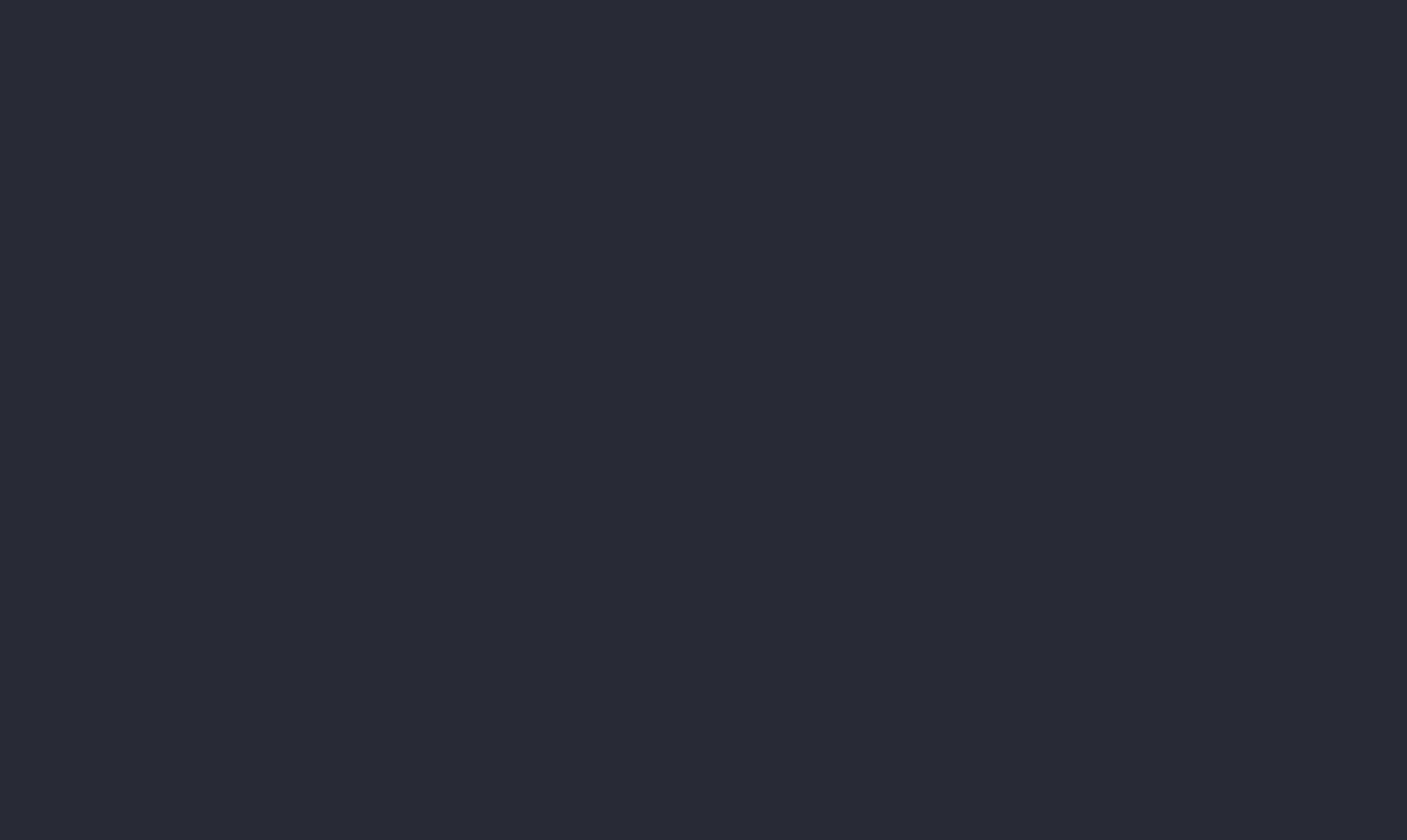
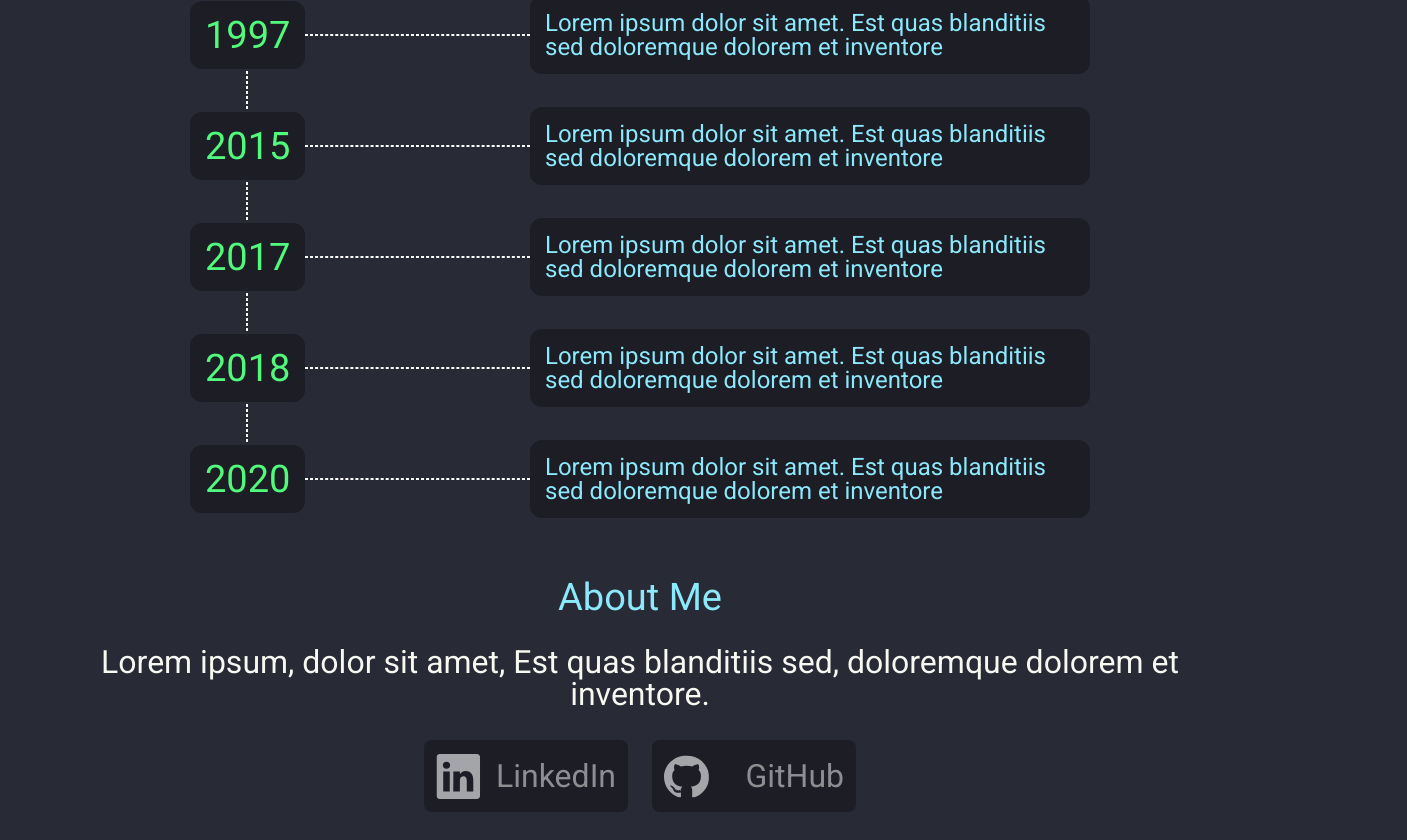
Before and after one commit to MaAmorim/Portifolio, a Next.js app: page / in a window 1280 px wide. Shown: the part 1737-2577 px from the top of the page, 1407 px wide, since content can reach past the window. Before the commit the page ends 1665 px from the top, so only its background shows below. Built offline with nearby package versions, Linux system fonts and the light colour scheme.

Commit message:
creation of the socialMedia component

```diff
--- /dev/null
+++ b/components/Bio/index.js
@@ -0,0 +1,28 @@
+import React from 'react';
+import styles from './style.module.scss';
+import bioData from '/utils/bio.json';
+
+const Bio = () => {
+  return (
+    <div className={styles.bio}>
+      <h2 className={styles.title}>
+        Bio
+      </h2>
+      <ul className={styles.eventList}>
+        {
+          bioData.importantDates.map((date)=>(
+
+            <li className={styles.event}>
+              <span className={styles.eventYear}>{date.year}</span>
+              <div className={styles.yearDivider}></div>
+              <div className={styles.eventDivider}></div>
+              <span className={styles.eventDescription}>{date.event}</span>
+            </li>
+          ))
+        }
+      </ul>
+    </div>
+  );
+}
+
+export default Bio;
--- /dev/null
+++ b/components/Bio/style.module.scss
@@ -0,0 +1,79 @@
+@import '/styles/variables.scss';
+
+.bio {
+  width: fit-content;
+  display: flex;
+  flex-direction: column;
+  margin: 60px auto;
+  box-sizing: border-box;
+
+  .title {
+    display: flex;
+    align-self: center;
+    font-size: 38px;
+    color: $dracula-pink;
+  }
+
+  .eventList {
+    min-width: 900px;
+    min-height: 522px;
+    margin-top: 30px;
+    display: flex;
+    position: relative;
+    flex-direction: column;
+    justify-content: space-between;
+
+    .event {
+      display: flex;
+      position: relative;
+      align-items: center;
+      // flex-direction: column;
+      justify-content: space-between;
+
+      &:last-of-type {
+        .yearDivider {
+          display: none;
+        }
+      }
+
+      .eventYear {
+        width: fit-content;
+        background-color: $box-fill;
+        border-radius: 12px;
+        padding: 15px;
+        font-size: 38px;
+        color: $dracula-green;
+      }
+
+      .eventDivider {
+        width: 28%;
+        height: fit-content;
+        border: dashed 1px #ffffff;
+        position: relative;
+      }
+
+      .eventDescription {
+        max-width: 530px;
+        background-color: $box-fill;
+        padding: 15px;
+        border-radius: 12px;
+        font-size: 24px;
+        color:  $dracula-cyan;
+      }
+
+      .yearDivider {
+        width: 4%;
+        height: fit-content;
+        border: dashed 1px #ffffff;
+        transform: rotate(90deg);
+        position: absolute;
+        top: 93px;
+        left: 38px;
+
+
+      }
+
+
+    }
+  }
+}
--- a/components/Cards/styles.module.scss
+++ b/components/Cards/styles.module.scss
@@ -1,7 +1,7 @@
 @import '/styles/variables.scss';
 
 .container {
-  width: 100%;
+  width: 85%;
   position: relative;
   display: flex;
   justify-content: space-between;
--- /dev/null
+++ b/components/SocialMedia/index.js
@@ -0,0 +1,20 @@
+import React from 'react';
+import Image from 'next/image';
+import styles from './styles.module.scss'
+
+const SocialMedia = ()=> {
+  return (
+    <div className={styles.socialMedia}>
+      <a className={styles.link} href="https://www.linkedin.com/in/matheus-amorim-developer/" target="_blank">
+        <Image src="/images/socialMedia/linkedin-icon.svg" width={45} height={45} alt="linkedin logo"/>
+        <span className={styles.linkName}>LinkedIn</span>
+      </a>
+      <a className={styles.link} href="" target="_blank">
+        <Image src="/images/socialMedia/github-icon.svg" width={45} height={45} alt="github logo"/>
+        <span className={styles.linkName}>GitHub</span>
+      </a>
+    </div>
+  );
+}
+
+export default SocialMedia;
--- /dev/null
+++ b/components/SocialMedia/styles.module.scss
@@ -0,0 +1,34 @@
+@import '/styles/variables.scss';
+
+.socialMedia {
+  width: fit-content;
+  display: flex;
+  margin: 30px auto;
+  gap: 24px;
+
+  .link {
+    height: 72px;
+    width: 204px;
+    display: flex;
+    padding: 0 12px;
+    justify-content: space-between;
+    align-items: center;
+
+    background-color: $box-fill;
+    border-radius: 8px;
+    text-decoration: none;
+    box-sizing: border-box;
+    cursor: pointer;
+    transition: all .2s;
+
+    &:hover {
+      background-color: rgba(#000000, 0.5);
+    }
+
+    .linkName {
+      font-size: 32px;
+      color: $white-opaque;
+    }
+
+  }
+}
--- a/components/TitleText/styles.module.scss
+++ b/components/TitleText/styles.module.scss
@@ -6,16 +6,17 @@
   flex-direction: column;
   align-items: center;
   justify-content: center;
+  box-sizing: border-box;
 
   .title {
     font-size: 38px;
-    color:#8BE9FD;
+    color:$dracula-cyan;
     margin-bottom: 30px;
   }
 
   .text {
     font-size: 32px;
-    color: #f8f8f2;
+    color: $dracula-foreground;
     text-align: center;
   }
 
--- a/pages/index.js
+++ b/pages/index.js
@@ -1,7 +1,9 @@
 import Head from 'next/head'
+import Bio from '../components/Bio';
 import Cards from '../components/Cards';
 import Header from '../components/Header';
 import Profile from '../components/Profile';
+import SocialMedia from '../components/SocialMedia';
 import TitleText from '../components/TitleText';
 import techsData from '/utils/techs.json';
 
@@ -15,6 +17,12 @@ export default function Home() {
         sectionText='Lorem ipsum dolor sit amet. Est quas blanditiis sed doloremque dolorem et inventore tenetur et exercitationem voluptatibus nam quasi inventore ut debitis delectus. Sit enim neque qui magnam minus a voluptate nobis est repellat ipsum At assumenda nostrum sit rerum quas eum facere porro.'
       />
       <Cards />
+      <Bio />
+      <TitleText
+        sectionTitle='About Me'
+        sectionText='Lorem ipsum, dolor sit amet, Est quas blanditiis sed, doloremque dolorem et inventore.'
+      />
+      <SocialMedia />
     </>
   );
 }
--- a/styles/variables.scss
+++ b/styles/variables.scss
@@ -1,2 +1,15 @@
 $box-fill: #1C1D25;
-$white-opaque: rgba($color: #ffffff, $alpha: 0.5)
+$white-opaque: rgba($color: #ffffff, $alpha: 0.5);
+
+// Dracula colors
+$dracula-background: #282a36;
+$dracula-currentLine: #44475a;
+$dracula-foreground: #f8f8f2;
+$dracula-comment: #6272a4;
+$dracula-cyan: #8be9fd;
+$dracula-green: #50fa7b;
+$dracula-orange: #ffb86c;
+$dracula-pink: #ff79c6;
+$dracula-purple: #bd93f9;
+$dracula-red: #ff5555;
+$dracula-yellow: #f1fa8c;
--- /dev/null
+++ b/utils/bio.json
@@ -0,0 +1,24 @@
+{
+  "importantDates": [
+    {
+      "year": "1997",
+      "event": "Lorem ipsum dolor sit amet. Est quas blanditiis sed doloremque dolorem et inventore "
+    },
+    {
+      "year": "2015",
+      "event": "Lorem ipsum dolor sit amet. Est quas blanditiis sed doloremque dolorem et inventore "
+    },
+    {
+      "year": "2017",
+      "event": "Lorem ipsum dolor sit amet. Est quas blanditiis sed doloremque dolorem et inventore "
+    },
+    {
+      "year": "2018",
+      "event": "Lorem ipsum dolor sit amet. Est quas blanditiis sed doloremque dolorem et inventore "
+    },
+    {
+      "year": "2020",
+      "event": "Lorem ipsum dolor sit amet. Est quas blanditiis sed doloremque dolorem et inventore "
+    }
+  ]
+}
```
Also changed, not shown: components/Footer/index.js (added, +7 -0 lines), components/Footer/styles.module.scss (added), public/images/socialMedia/github-icon.svg (added), public/images/socialMedia/linkedin-icon.svg (added).
